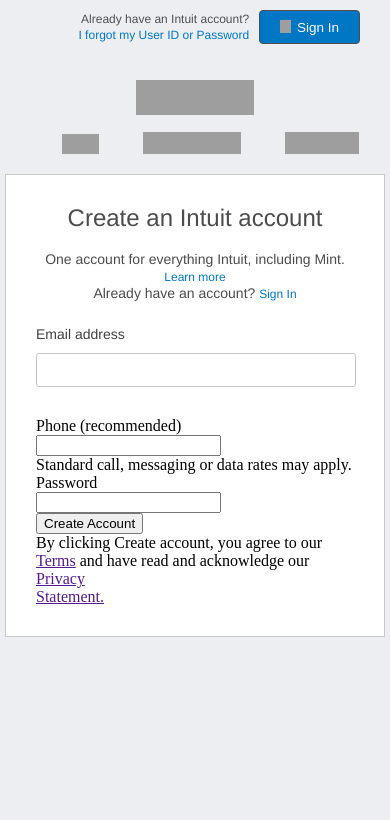
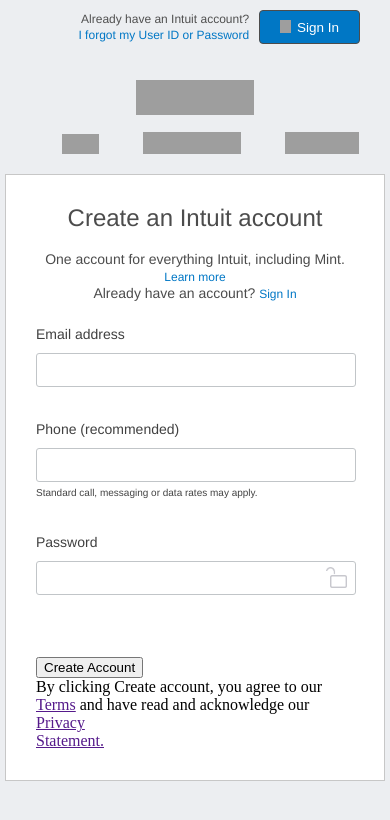
Before and after one commit to fivan18/forms-html-css, a plain HTML site: page index.html in a window 390 px wide. Drawn offline with Linux system fonts and the light colour scheme; grey boxes are pictures that could not be loaded.

Commit message:
completing phone and password input tags, finishing CSS lock styling

```diff
--- a/assets/style.css
+++ b/assets/style.css
@@ -155,6 +155,7 @@ body {
   background-color: white;
 
   box-sizing: border-box;
+  overflow: visible;
 }
 
 #create-acc-text {
@@ -226,3 +227,22 @@ body {
 .label-wrapper {
   margin-bottom: 30px;
 }
+
+.input-info-text {
+  font-family: AvenirNext, Avenir, "Helvetica Neue", Helvetica, Arial,
+    sans-serif;
+  font-weight: 400;
+  padding: 5px 0;
+  font-size: 10px;
+  color: #444;
+}
+
+#icon-open-lock {
+  background: url(../assets/img/lock-left-grey@3x.png) 0 50%/21px 21px no-repeat;
+  width: 33px;
+  height: 32px;
+  display: block;
+  position: relative;
+  bottom: 33px;
+  left: 290px;
+}
--- a/index.html
+++ b/index.html
@@ -42,25 +42,29 @@
           Already have an account? <a href="">Sign In </a>
         </div>
 
-
         <div class="label-wrapper">
-          <label class="label-style"> Email address </label>
+          <label for="email" class="label-style"> Email address </label>
           <div class="input-container">
-            <input class="input-style" type="email" />
+            <input id="email" class="input-style" type="email" />
           </div>
         </div>
 
-        <label>
-          Phone (recommended) <br />
-          <input type="number" /> <br />
-          <span>Standard call, messaging or data rates may apply.</span>
-        </label>
-        <br />
-        <label>
-          Password <br />
-          <input type="password" />
-        </label>
-        <br />
+        <div class="label-wrapper">
+          <label for="number" class="label-style"> Phone (recommended) </label>
+          <div class="input-container">
+            <input id="number" class="input-style" type="number" />
+          </div>
+          <span class="input-info-text"
+            >Standard call, messaging or data rates may apply.</span
+          >
+        </div>
+
+        <div class="label-wrapper">
+          <label for="password" class="label-style"> Password </label>
+          <input id="password" class="input-style" type="password" />
+          <span id="icon-open-lock"> </span>
+        </div>
+
         <button type="submit">
           <span></span>
           <span>Create Account</span>
@@ -75,6 +79,7 @@
           >
         </div>
       </form>
+
       <section id="captcha-privacy"></section>
     </section>
 
```
Also changed, not shown: assets/img/lock-left-grey@3x.png (added).
